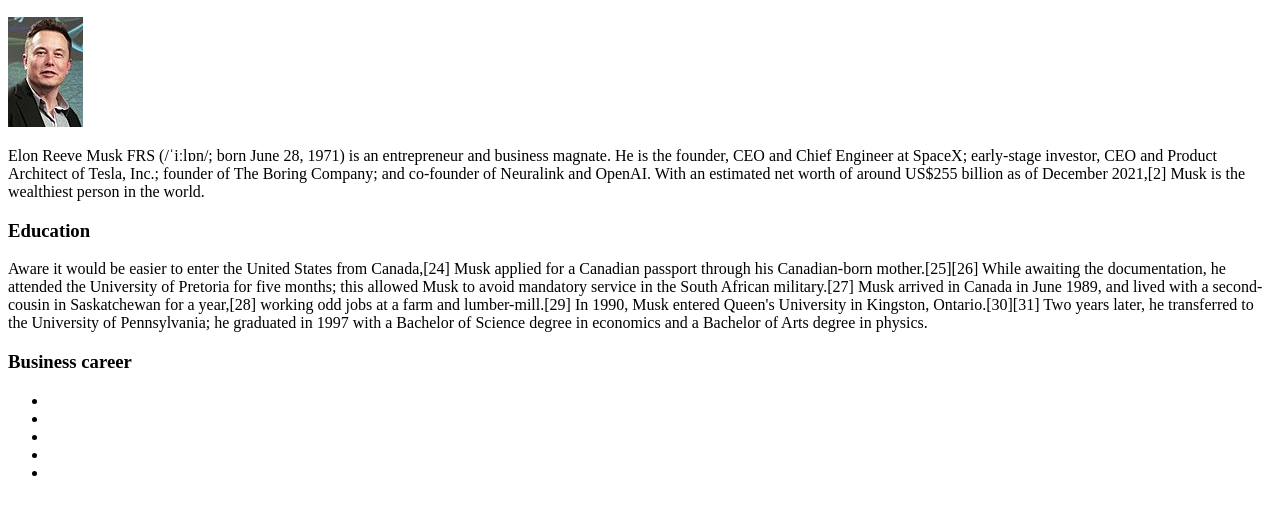
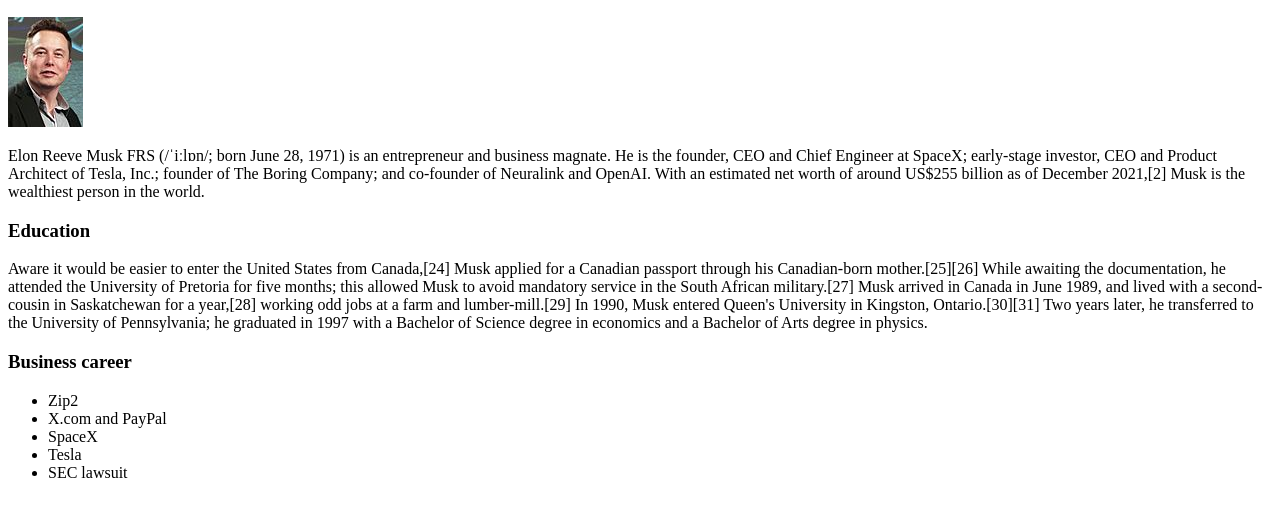
Before and after one commit to Kseniiakov/html-semantic, a plain HTML site: page index.html in a window 1280 px wide. Shown: the part 110-626 px from the top of the page. Drawn offline with Linux system fonts and the light colour scheme.

Commit message:
Add list

```diff
--- a/index.html
+++ b/index.html
@@ -41,11 +41,11 @@
       <section>
         <h3>Business career</h3>
         <ul>
-          <li></li>
-          <li></li>
-          <li></li>
-          <li></li>
-          <li></li>
+          <li>Zip2</li>
+          <li>X.com and PayPal</li>
+          <li>SpaceX</li>
+          <li>Tesla</li>
+          <li>SEC lawsuit</li>
         </ul>
       </section>
     </article>
```
